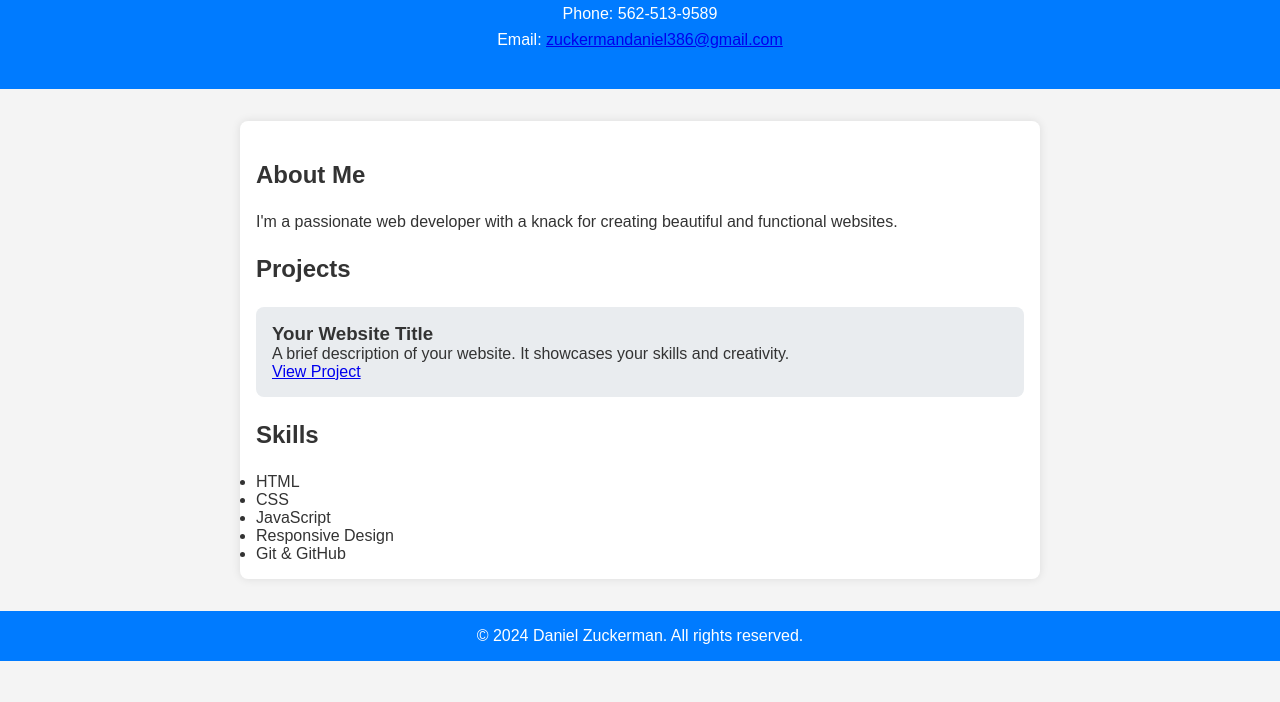
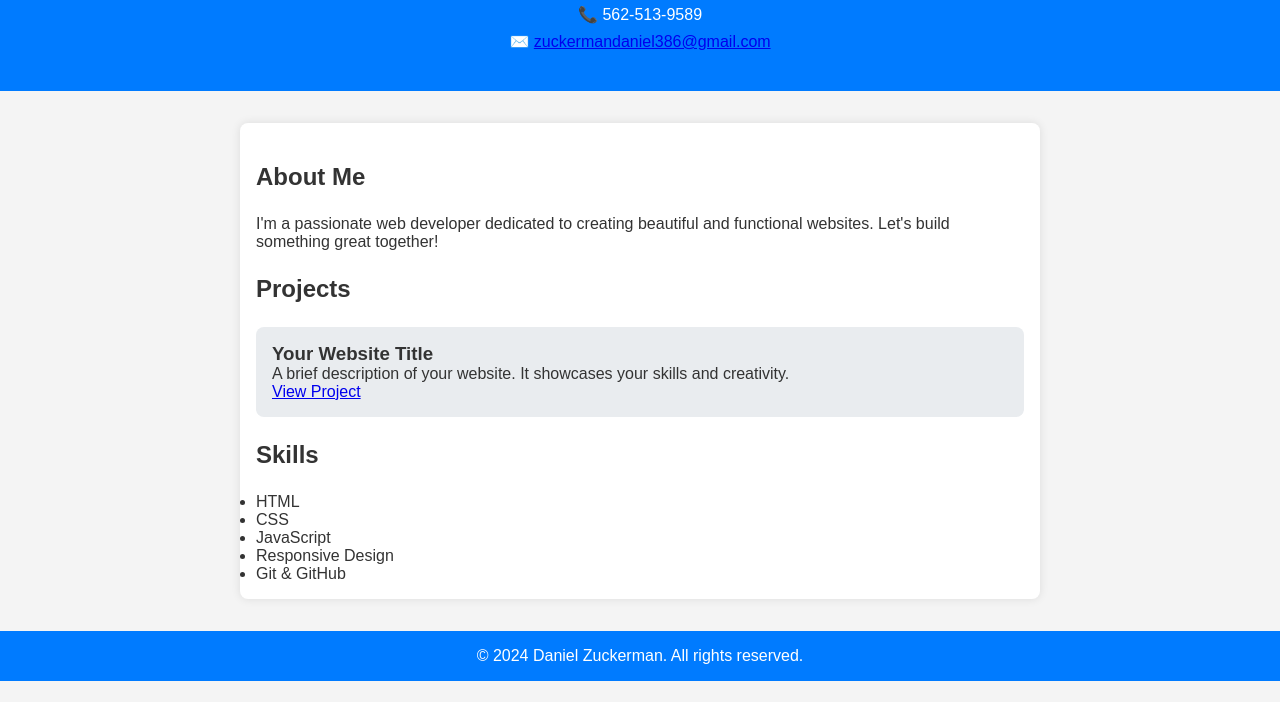
Before and after one commit to bluesberyyajm1966/hangman, a plain HTML site: page index.html in a window 1280 px wide. Shown: the part 98-800 px from the top of the page. Drawn offline with Linux system fonts and the light colour scheme.

Commit message:
Update index.html

```diff
--- a/index.html
+++ b/index.html
@@ -8,18 +8,20 @@
 </head>
 <body>
     <header>
-        <h1>Daniel Zuckerman</h1>
-        <p>Freelance Web Developer</p>
-        <div class="contact">
-            <p>Phone: 562-513-9589</p>
-            <p>Email: <a href="mailto:zuckermandaniel386@gmail.com">zuckermandaniel386@gmail.com</a></p>
+        <div class="header-content">
+            <h1>Daniel Zuckerman</h1>
+            <p>Freelance Web Developer</p>
+            <div class="contact">
+                <p>📞 562-513-9589</p>
+                <p>✉️ <a href="mailto:zuckermandaniel386@gmail.com">zuckermandaniel386@gmail.com</a></p>
+            </div>
         </div>
     </header>
 
     <main>
         <section class="about">
             <h2>About Me</h2>
-            <p>I'm a passionate web developer with a knack for creating beautiful and functional websites.</p>
+            <p>I'm a passionate web developer dedicated to creating beautiful and functional websites. Let's build something great together!</p>
         </section>
 
         <section class="projects">
```
